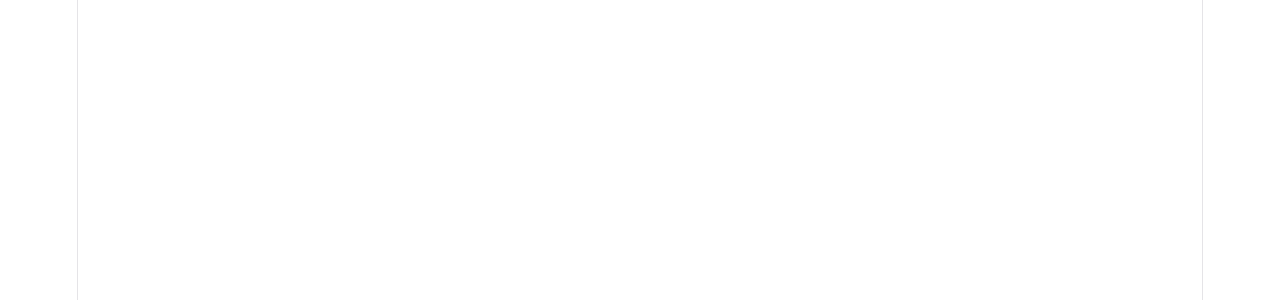
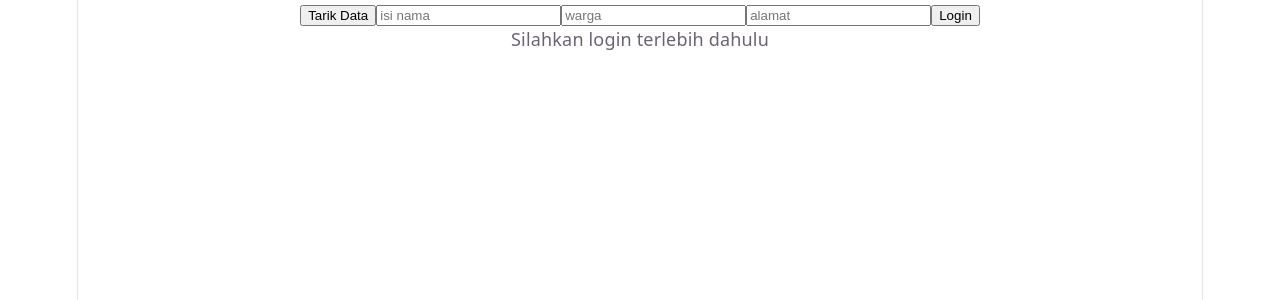
Before and after one commit to FatkurRizky/latihan-reactJs, a React (Vite) app: page /login-sim in a window 1280 px wide. Before the commit this address had no page. Shown: the top 300 px of the page. Built offline with nearby package versions, Linux system fonts and the light colour scheme.

Commit message:
LATIHAN REPETITIF part 2

```diff
--- a/src/App.jsx
+++ b/src/App.jsx
@@ -16,7 +16,8 @@
 import RefPage from "./pages/RefPage";
 import AsyncPage from "./pages/AsyncPage";
 import Quiz from "./pages/Quiz";
-import UserContextProvider from "./pages/UserContext";
+import UserContextProvider from "./context/UserContext";
+import LoginSimulation from "./pages/LoginSimulation";
 
 
 export default function App(){
@@ -31,7 +32,8 @@
           <Route path="/quiz" element={<Quiz/>}/>
           <Route path="/refpage" element={<RefPage/>} />
           <Route path={"/timepage"} element={<TimePage/>}/>
-          <Route path="/miniquest" element={<MiniQuest/>}></Route>
+          <Route path={'login-sim'} element={<LoginSimulation/>}/>
+          <Route path="/miniquest" element={<MiniQuest/>}/>
           <Route path="/todopage" element={<TodosPage/>} />
           <Route path={"/fetchpage"} element={<FetchPage/>} />
           <Route path="/usePage" element={<UsePage/>}/>
--- a/src/pages/UserContext.jsx
+++ b/src/context/UserContext.jsx
@@ -8,8 +8,8 @@
 
 
 
-    const handleLogin = () => {
-        setUsers({ name: 'Faris', role: 'Warga' })
+    const handleLogin = (namaUsers, roleUsers, addressUsers) => {
+        setUsers({name: namaUsers, role:roleUsers, address: addressUsers})
     }
 
     const handleLogout = () => {
--- /dev/null
+++ b/src/pages/LoginSimulation.jsx
@@ -0,0 +1,75 @@
+import { useState } from "react";
+import { useUserContext } from "../context/UserContext";
+
+export default function LoginSimulation() {
+    const [dataWarga, setDataWarga] = useState([]);
+    const [isLoading, setIsLoading] = useState(false);
+    const [inputNama, setInputNama] = useState('');
+    const [inputRole, setInputRole] = useState('');
+    const [error, setError] = useState('');
+    const [address, setAddress] = useState('');
+    const {users, handleLogin, handleLogout} = useUserContext()
+
+
+    const handleInputNama = (e) => {
+        setInputNama(e.target.value)
+    }
+
+    const handleInputRole = (e) =>{
+        setInputRole(e.target.value);
+    }
+
+    const handleAddress = (e) => {
+        setAddress(e.target.value)
+    }
+
+    const submitLogin = () =>{
+        handleLogin(inputNama, inputRole, address)
+    }
+
+
+    const fetchWarga = async () => {
+        setIsLoading(true);
+        try {
+            const data = await fetch('https://jsonplaceholder.typicode.com/users')
+
+            const result = await data.json();
+            setDataWarga(result)
+
+        } catch (err){
+            setError(`Ada kegagalan dalam mengambil data! ${err.message}`)
+
+        } finally{
+            setIsLoading(false)
+        }
+    }
+
+    if(isLoading)return <p>Loading...</p>
+    if(error)return <p>Error</p>
+
+
+    return(
+        <div>
+            <button onClick={fetchWarga}>Tarik Data</button>
+            {dataWarga.map((users) => (
+                <li key={users.id}>{users.name}</li>
+            ))}
+
+
+            <input type="text"  value={inputNama} onChange={(e)=>setInputNama(e.target.value)} placeholder="isi nama"/>
+
+            <input type="text" value={inputRole} onChange={(e) =>setInputRole(e.target.value)} placeholder="warga"/>
+
+            <input type="text" value={address} onChange={(e) => setAddress(e.target.value)} placeholder="alamat"/>
+
+            <button onClick={submitLogin}>Login</button>
+            {users === null ? (<p>Silahkan login terlebih dahulu</p>):
+            (<div>
+                <p>Halo {users.name}</p>
+                <p>{users.role} !(Alamat: {users.address})</p>
+
+                <button onClick={handleLogout}>Logout</button>
+            </div>)}
+        </div>
+    )
+}
```
